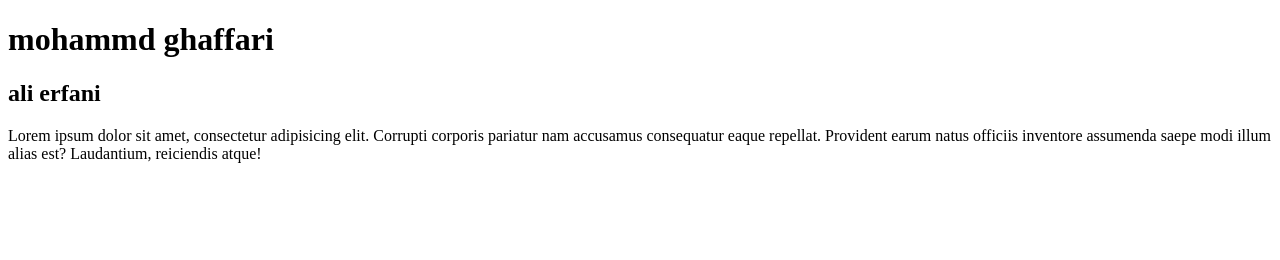
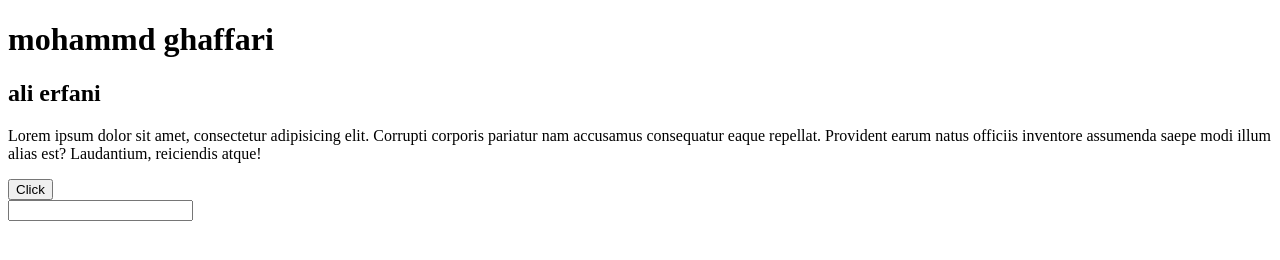
Before and after one commit to Bigdaark/test, a plain HTML site: page index.html in a window 1280 px wide. Drawn offline with Linux system fonts and the light colour scheme.

Commit message:
edit some changes

```diff
--- a/index.html
+++ b/index.html
@@ -14,5 +14,10 @@
       earum natus officiis inventore assumenda saepe modi illum alias est?
       Laudantium, reiciendis atque!
     </p>
+
+    <button id="btn">Click</button>
+    <form action="">
+        <input type="text">
+    </form>
   </body>
 </html>
--- a/script.js
+++ b/script.js
@@ -0,0 +1 @@
+const btn = document.getElementById('btn')
```
